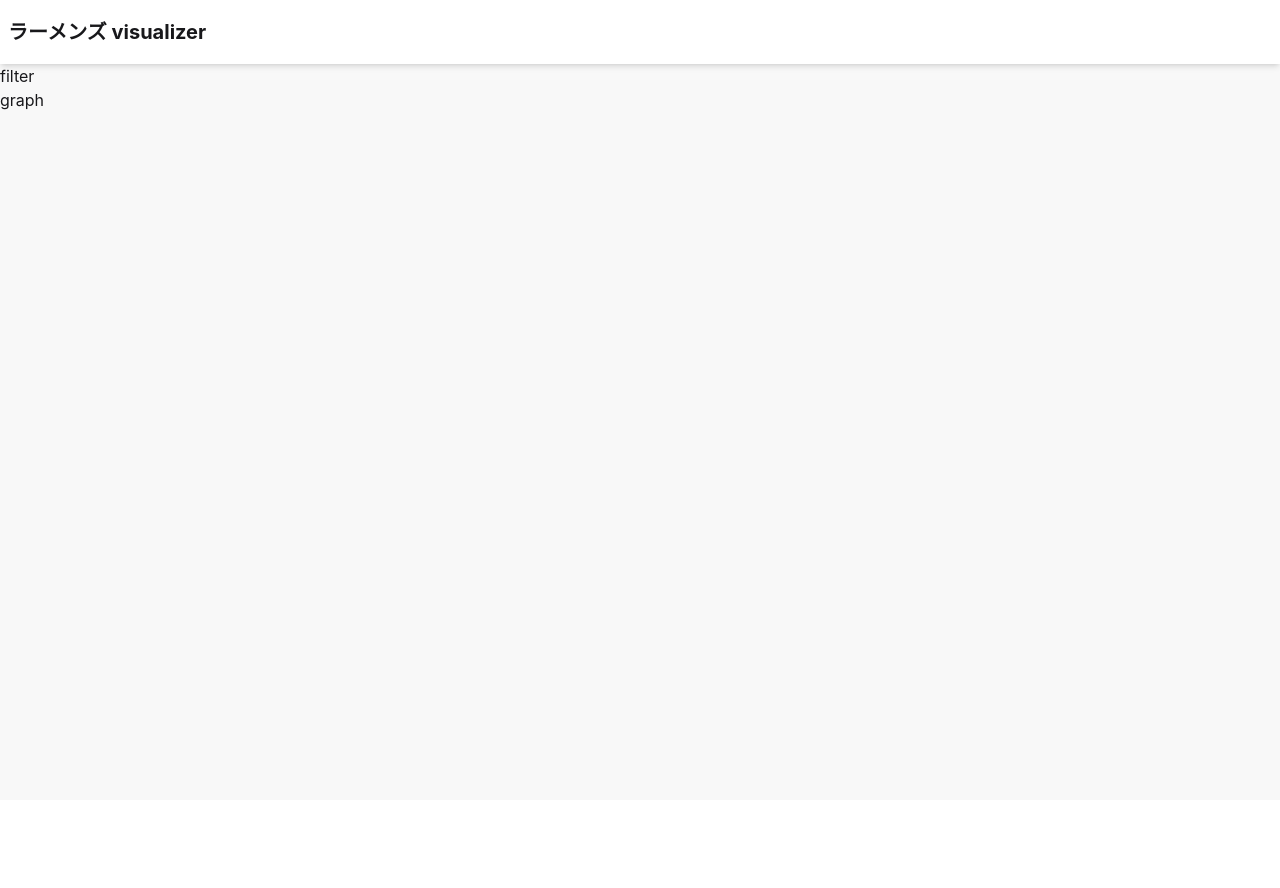
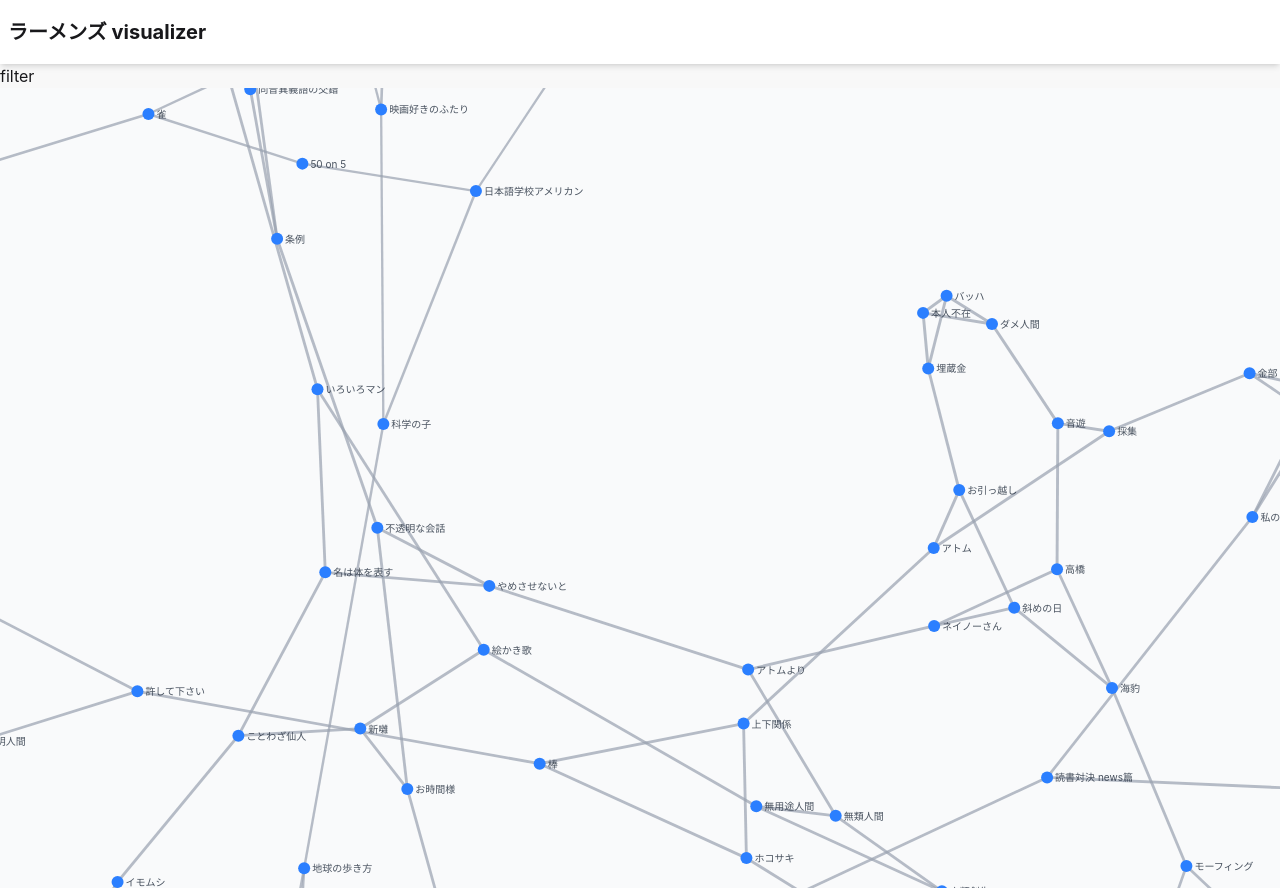
Before and after one commit to vdslab/theme2025-fruits, a React (Vite) app: page / in a window 1280 px wide. Before the commit the page ends 800 px from the top, so only its background shows below. Built offline with nearby package versions, Linux system fonts and the light colour scheme.

Commit message:
グラフを描画するように

```diff
--- a/src/components/Main.jsx
+++ b/src/components/Main.jsx
@@ -1,11 +1,25 @@
+import { useEffect, useState } from "react";
 import FilterPanel from "./FilterPanel";
 import GraphLayer from "./charts/Layer";
+import { buildGraph } from "../lib/buildGraph";
 
 export default function Main() {
+    const [graph, setGraph] = useState(null);
+
+    useEffect(() => {
+        const width = window.innerWidth;
+        const height = window.innerHeight;
+
+        buildGraph({ width, height }).then(setGraph);
+    }, []);
+
     return (
         <>
             <FilterPanel />
-            <GraphLayer />
+            <GraphLayer
+                nodes={graph?.nodes ?? null}
+                links={graph?.links ?? null}
+            />
         </>
     );
 }
--- a/src/components/charts/Layer.jsx
+++ b/src/components/charts/Layer.jsx
@@ -1,5 +1,87 @@
-// 描画のみ
+import { useEffect, useRef } from "react";
+import { select } from "d3-selection";
+import { zoom } from "d3-zoom";
 
-export default function GraphLayer() {
-    return <div>graph</div>;
+export default function GraphLayer({ nodes, links }) {
+    const svgRef = useRef(null);
+    const viewportRef = useRef(null);
+
+    // ---- zoom / pan の設定 ----
+    useEffect(() => {
+        if (!nodes || !links) return;
+
+        const svg = select(svgRef.current);
+        const viewport = select(viewportRef.current);
+
+        const zoomBehavior = zoom()
+            .scaleExtent([0.1, 5])
+            .on("zoom", (event) => {
+                viewport.attr("transform", event.transform);
+            });
+
+        svg.call(zoomBehavior);
+        svg.on("dblclick.zoom", null);
+
+        return () => {
+            svg.on(".zoom", null);
+        };
+    }, [nodes, links]);
+
+    // ---- Loading / 未初期化 ----
+    if (!nodes || !links) {
+        return (
+            <div className="flex h-full w-full items-center justify-center text-sm text-gray-500">
+                Loading graph...
+            </div>
+        );
+    }
+
+    return (
+        <div className="h-full w-full bg-gray-50">
+            <svg
+                ref={svgRef}
+                className="h-full w-full"
+                viewBox={`0 0 ${window.innerWidth} ${window.innerHeight}`}
+            >
+                {/* viewport: zoom / pan がかかる */}
+                <g ref={viewportRef}>
+                    {/* ---- links ---- */}
+                    <g className="links">
+                        {links.map((l, i) => (
+                            <line
+                                key={i}
+                                x1={l.source.x}
+                                y1={l.source.y}
+                                x2={l.target.x}
+                                y2={l.target.y}
+                                className="stroke-gray-400/70"
+                                strokeWidth={1 + 2 * l.weight}
+                            />
+                        ))}
+                    </g>
+
+                    {/* ---- nodes ---- */}
+                    <g className="nodes">
+                        {nodes.map((n) => (
+                            <g key={n.id} className="group cursor-pointer">
+                                <circle
+                                    cx={n.x}
+                                    cy={n.y}
+                                    r={6}
+                                    className="fill-blue-500 group-hover:fill-blue-600"
+                                />
+                                <text
+                                    x={n.x + 8}
+                                    y={n.y + 4}
+                                    className="select-none text-[10px] fill-gray-800 opacity-80 group-hover:opacity-100"
+                                >
+                                    {n.label}
+                                </text>
+                            </g>
+                        ))}
+                    </g>
+                </g>
+            </svg>
+        </div>
+    );
 }
```
